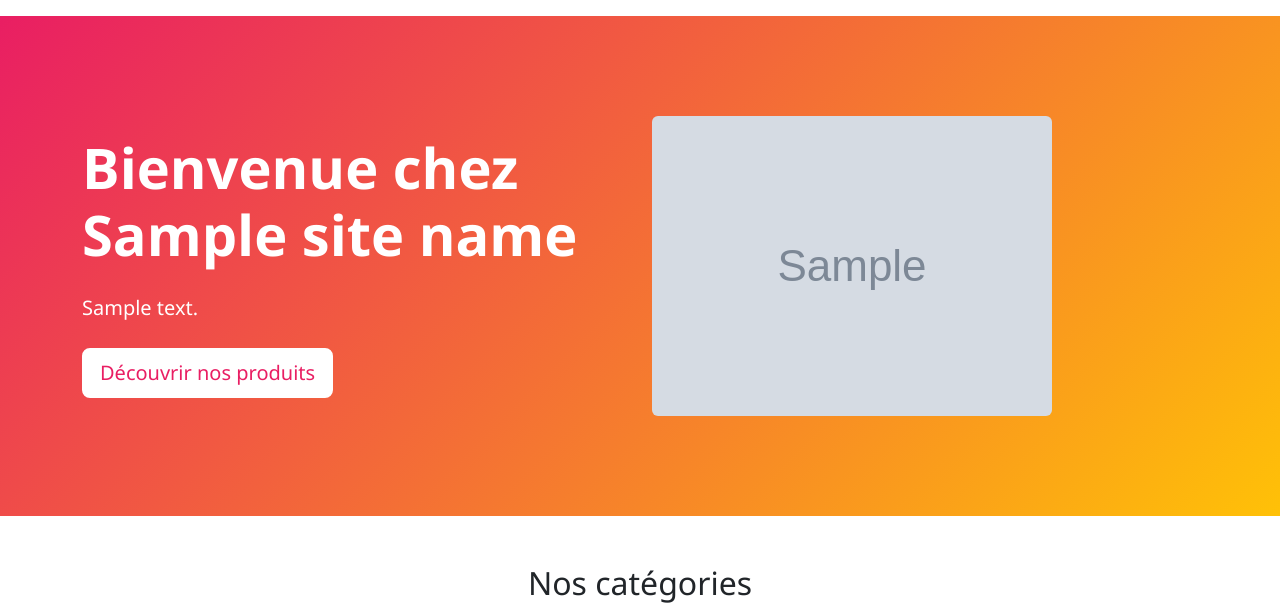
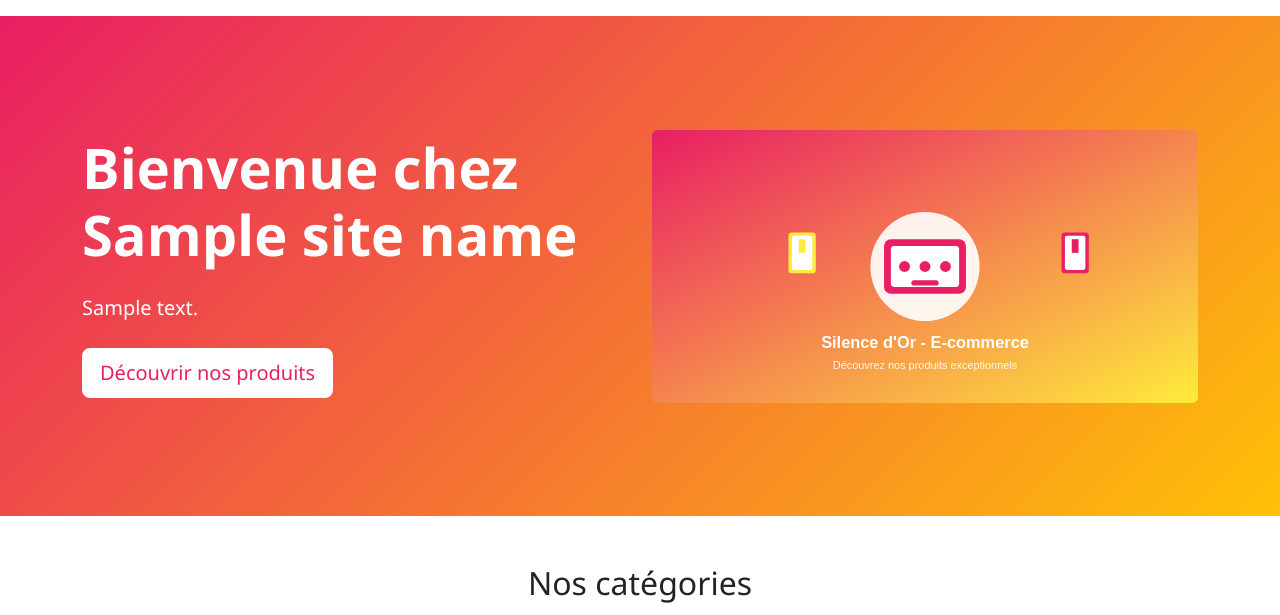
Before and after one commit to gabisev/silence-dor-ecommerce, a Django app: template templates/core/home.html in a window 1280 px wide. Shown: the part 83-698 px from the top of the page. Run offline with Django 4.2, Linux system fonts and the light colour scheme; the template is opened without the code that fills it: most values are stand-ins (such as "Sample title", 1, 10 or a date in 2020); grey boxes marked "Sample" are stand-in pictures.

Commit message:
Fix hero image display by using static SVG directly

```diff
--- a/templates/core/home.html
+++ b/templates/core/home.html
@@ -27,11 +27,7 @@
                 <a href="{% url 'products:product-list' %}" class="btn btn-light btn-lg" style="background: white; color: #e91e63; border: 2px solid white;">Découvrir nos produits</a>
             </div>
             <div class="col-lg-6">
-                {% if hero_image %}
-                    <img src="{{ hero_image.url }}" alt="{{ site_name }}" class="img-fluid rounded">
-                {% else %}
-                    <img src="{% static 'images/hero-image.svg' %}" alt="{{ site_name }}" class="img-fluid rounded">
-                {% endif %}
+                <img src="{% static 'images/hero-image.svg' %}" alt="{{ site_name }}" class="img-fluid rounded" style="max-width: 100%; height: auto;">
             </div>
         </div>
     </div>
```
